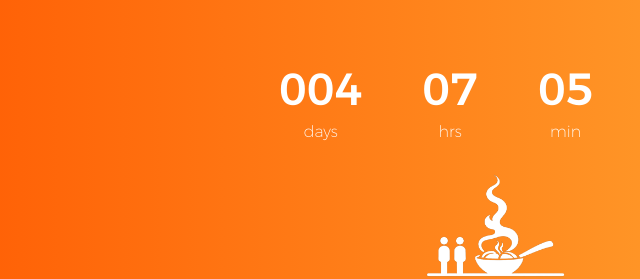
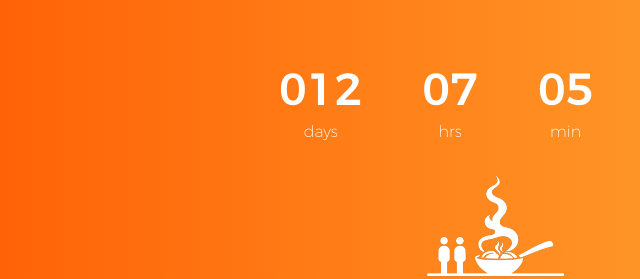
Before and after one commit to skip-eat/skipeat.com, a plain HTML site: page index.html in a window 1280 px wide. Shown: the top 279 px of the page, 146-786 px from the left. Drawn offline with Linux system fonts and the light colour scheme; files whose address does not match are found by name.

Commit message:
countdown increased

```diff
--- a/index.html
+++ b/index.html
@@ -167,7 +167,7 @@
           <div class="reveal scale-out">
 
             <!-- Count Down -->
-            <div class="count-down p-t-b-15" data-end-date="Sept 22, 2025 00:00:00">
+            <div class="count-down p-t-b-15" data-end-date="Sept 30, 2025 00:00:00">
             </div>
             <!-- /End Count Down -->
 
```
